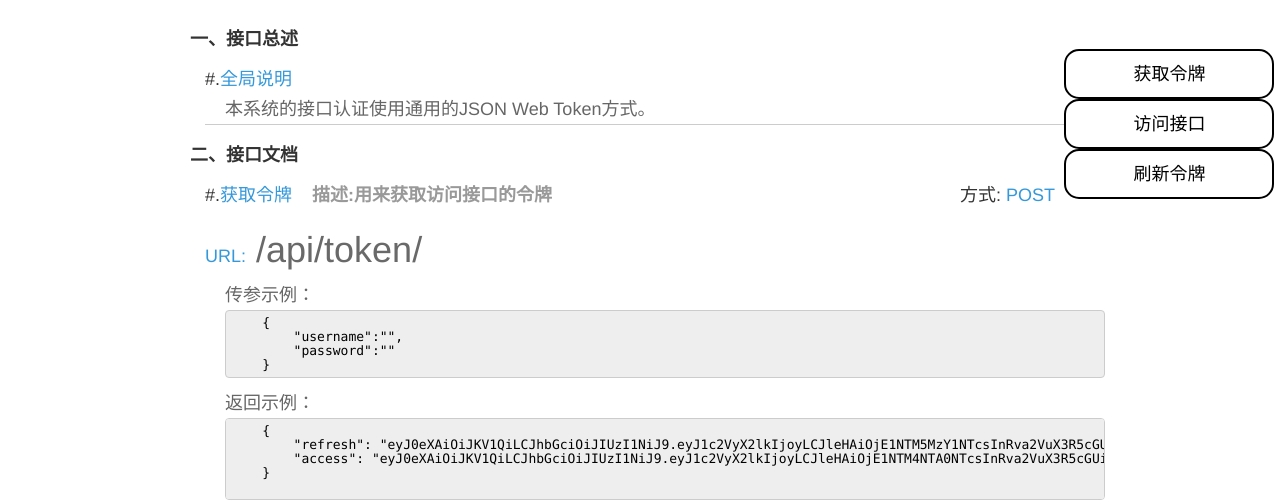
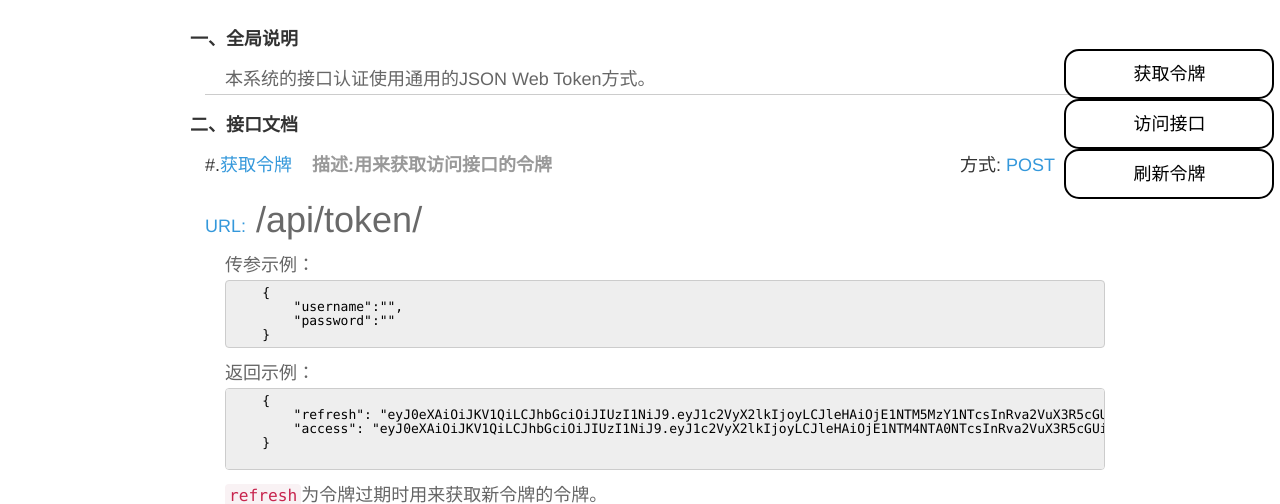
Before and after one commit to skyxv/KortURL, a Django app: page /docs/ in a window 1280 px wide. Shown: the part 51-555 px from the top of the page. Run offline with Django 3.2, Linux system fonts and the light colour scheme; parts of the project's set-up code (start-up, migrations or seed data) failed here and were passed over; some libraries are stand-ins or nearby versions.

Commit message:
Updated the title of the document page to make it more concise

```diff
--- a/templates/doc.html
+++ b/templates/doc.html
@@ -12,11 +12,9 @@
     <div class='fun'>
         <br>
         <br>
-        <div class='lineface'>一、接口总述 </div>
-        <span>#.<em>全局说明</em></span>
-        <span class='ri'></span>
+        <div class='lineface'>一、全局说明 </div>
         <div class='says'>
-                          本系统的接口认证使用通用的JSON Web Token方式。<br>
+           本系统的接口认证使用通用的JSON Web Token方式。<br>
         </div>
     </div>
     <div class='fun'>
```
